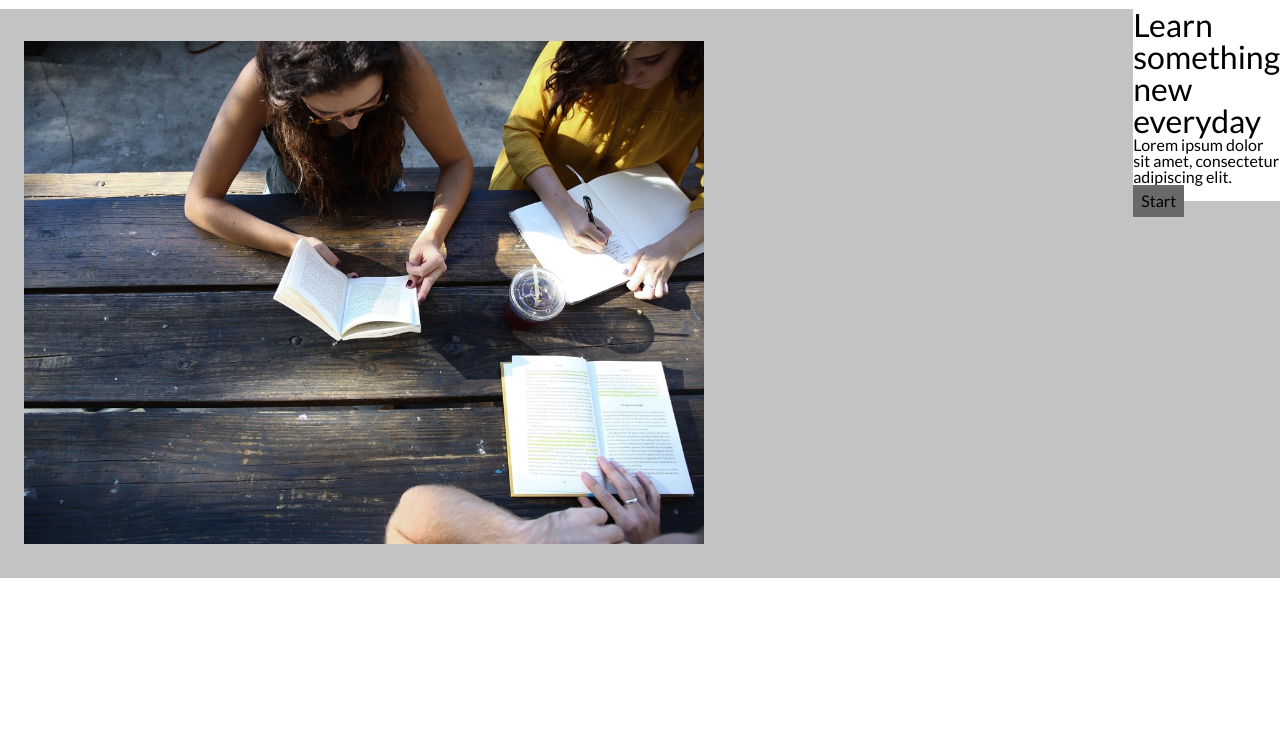
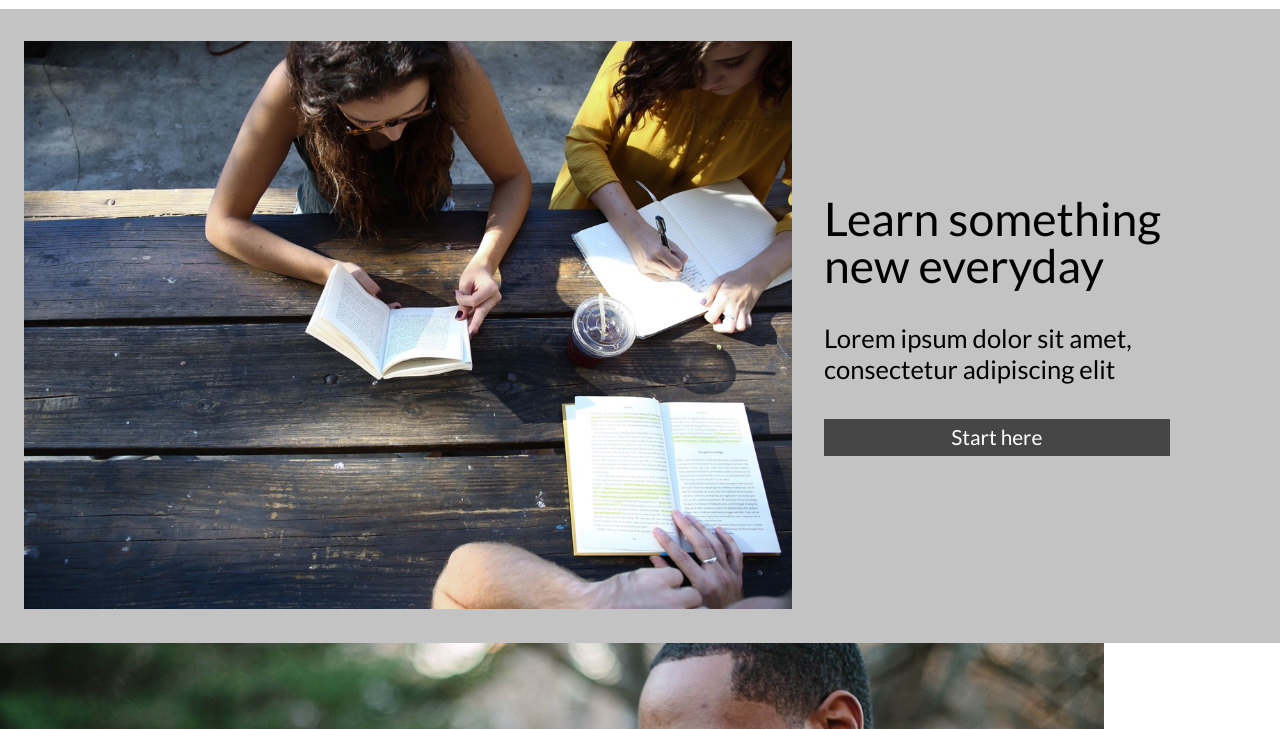
Before and after one commit to gregorysgeorge/capstoneproject, a plain HTML site: page index.html in a window 1280 px wide. Shown: the part 71-800 px from the top of the page. Drawn offline with Linux system fonts and the light colour scheme.

Commit message:
banner 1.1 + articles

```diff
--- a/index.html
+++ b/index.html
@@ -44,14 +44,43 @@
         <div class="main-content">
             <div class="banner">
                 <div class=banner-img>
-                    <img src="./resources/images/banner.jpg" alt="two girls and a man writing and reading on benches">
+                    <img src="./resources/images/banner.jpg" alt="">
                 </div>
                 <div class="headline">
-                    <h2>Learn something new everyday</h2>
-                    <h4>Lorem ipsum dolor sit amet, consectetur adipiscing elit.</h4>
-                    <span>Start</span>
+                    <h1>Learn something new everyday</h1>
+                    <h3>Lorem ipsum dolor sit amet, consectetur adipiscing elit</h3>
+                    <span><a href="index.html">Start here</a></span>
                 </div>
             </div>
+            <div class="articles">
+                <div class="mainarticle">
+                    <img src="./resources/images/information-main.jpg" alt="">
+                    <h1>It doesn't hurt to keep practicing</h1>
+                    <p>"Curabiter vitae libero in ipsum porttitor consequat. Aliquam et commodo lectus, nec consequat neque. Sed non accumsan urna.Phasellus sed consequat ex. Etiam eget magna laoreet, efficitur dolor consequat, tristique ligula</p>
+                    <h6 class="name">Emanuel, Sr Strategist at Hiring.com</h6>
+                </div>
+                <div class="rightarticles">
+                    <div class="article1">
+                        <img src="./resources/images/information-orientation.jpg" alt="">
+                        <h3>Orientation date</h3>
+                        <p>Tue 10/11 & Wed 10/12: 8am-3pm</p>
+                        <span><a href="">Read More</a></span>
+                    </div>
+                    <div class="article2">
+                        <img src="./resources/images/information-campus.jpg" alt="">
+                        <h3>Our campus</h3>
+                        <p>Find wich campus is close by you</p>
+                        <span><a href="">Read More</a></span>
+                        </div>
+                    <div class="article3">
+                        <img src="./resources/images/information-guest-lecture.jpg" alt="">
+                        <h3>Our guest lecture</h3>
+                        <p>Join a keynote with Oliver Sack about music in medical treatment</p>
+                        <span><a href="">Read More</a></span>
+                    </div>
+                </div>
+            </div>
+
 
         </div>
 </main>
--- a/resources/css/style.css
+++ b/resources/css/style.css
@@ -7,6 +7,17 @@ html,
 
 h2 {
     font-size: 2rem;
+}
+
+h1 {
+    font-size: 2.9rem;
+    padding-bottom: 2.2rem;
+}
+
+h3 {
+    font-size: 1.6rem;
+    line-height: 1.9rem;
+    padding-bottom: 2.2rem;
 }
 
 a {
@@ -72,44 +83,46 @@ a:active {
 
 /*MAIN CONTENT*/
 
-.main-content {
+/*BANNER&HEADLINE*/
+.banner {
     display: flex;
-    position: relative; /* need this to position inner content */
+    justify-content: flex-start;
+    align-content: flex-start;
+    background-color: rgba(128, 128, 128, 0.473);
 }
 
-.banner {
-    display: flex;
-    justify-content: space-between;
-    align-content: center;
-    margin: 0;
-    background-color: rgba(128, 128, 128, 0.473);
-    max-width: 100%;
+/*importante impostare max-width 60% nel parent e non nel child (ovvero .banner-img img), se no il child non ha limiti*/
+
+.banner-img {
+    max-width: 60%;
 }
 
-.banner-img {
+.banner-img img{
 
-    height: auto;
-}
-
-.banner-img img {
-    flex: 2;
-    width: 60%;
-    margin: 2rem 1.5rem;
+    /*impostato max-width:100% per contenere l'immagine nel 60% (la grandezza massima del parent) di .banner-img*/
+    max-width: 100%;
+    margin: 2rem 0rem 2rem 1.5rem;
 }
 
 .headline {
-    display: flex;
-    flex-wrap: wrap;
-    align-items: center;
-    flex: 1;
-    height: 12rem;
-    max-width: 30%;
-    background: white;
-    margin: 0 auto;
+    /*inserito margini anche nella headline per evitare che si sovrapponga all'immagine in fase di ridimensionamento della pagina*/
+    margin: auto auto auto 3.5rem;
+    max-width: 27%;
 }
 
 .headline span {
     display: block;
-    background-color: dimgray;
-    padding: 0.5rem;
+    color: white;
+    background-color: rgb(70, 70, 70);
+    padding: 0.5rem 0;
+    text-align: center;
+    font-size: 1.3rem;
 }
+
+.headline a{
+    color: white;
+}
+
+.headline a:hover{
+    color: grey;
+}
```
Also changed, not shown: 1 other file.
